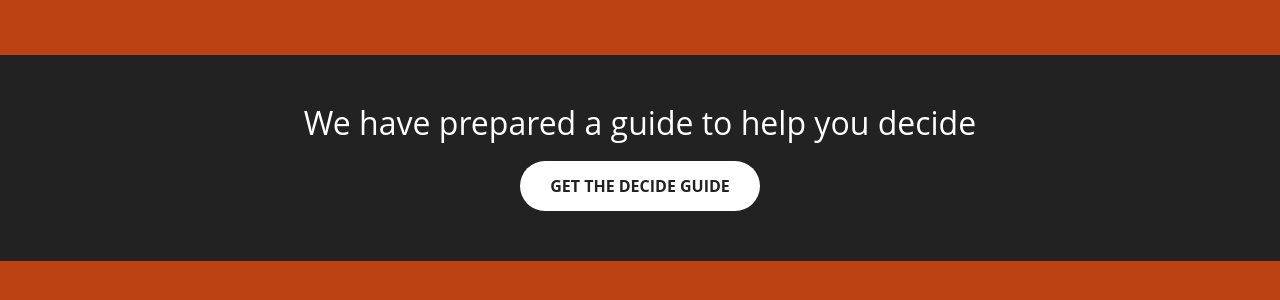
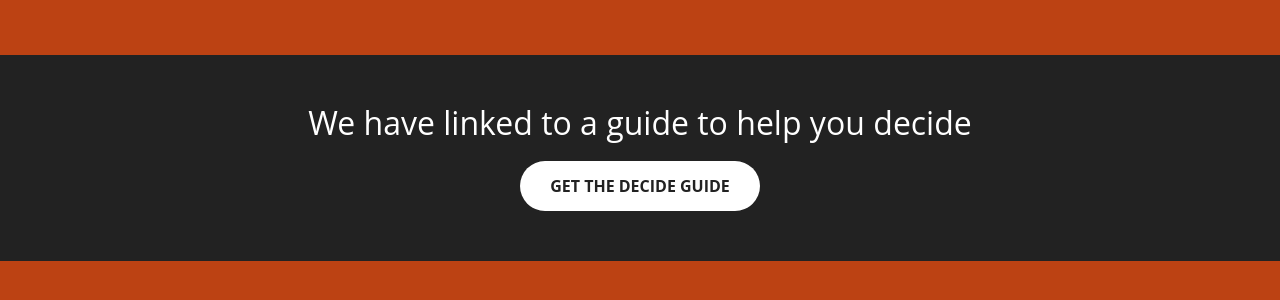
Before and after one commit to primertest-org/www, a Jekyll site: the page built from index.html, in a window 1280 px wide and 900 px high, scrolled down 2429 px. Shown: the part 159-459 px from the top of the window. Built offline with Jekyll 4.4.1, drawn with Linux system fonts in a browser that asks for light colours; some web fonts are replaced.

Commit message:
Updated '_includes/CTA-download.html' via CloudCannon

```diff
--- a/_includes/CTA-download.html
+++ b/_includes/CTA-download.html
@@ -1,7 +1,7 @@
 <section id="CTA-download" class="p-0">
     <div class="call-to-action bg-dark">
       <div class="container text-center">
-        <h2 class="editable">We have prepared a guide to help you decide</h2>
+        <h2 class="editable">We have linked to a guide to help you decide</h2>
         <a class="btn btn-default btn-xl sr-button editable" href="{{ site.data.CTA-download.download-link}}">Get The DECIDE Guide</a>
       </div>
     </div>
```
